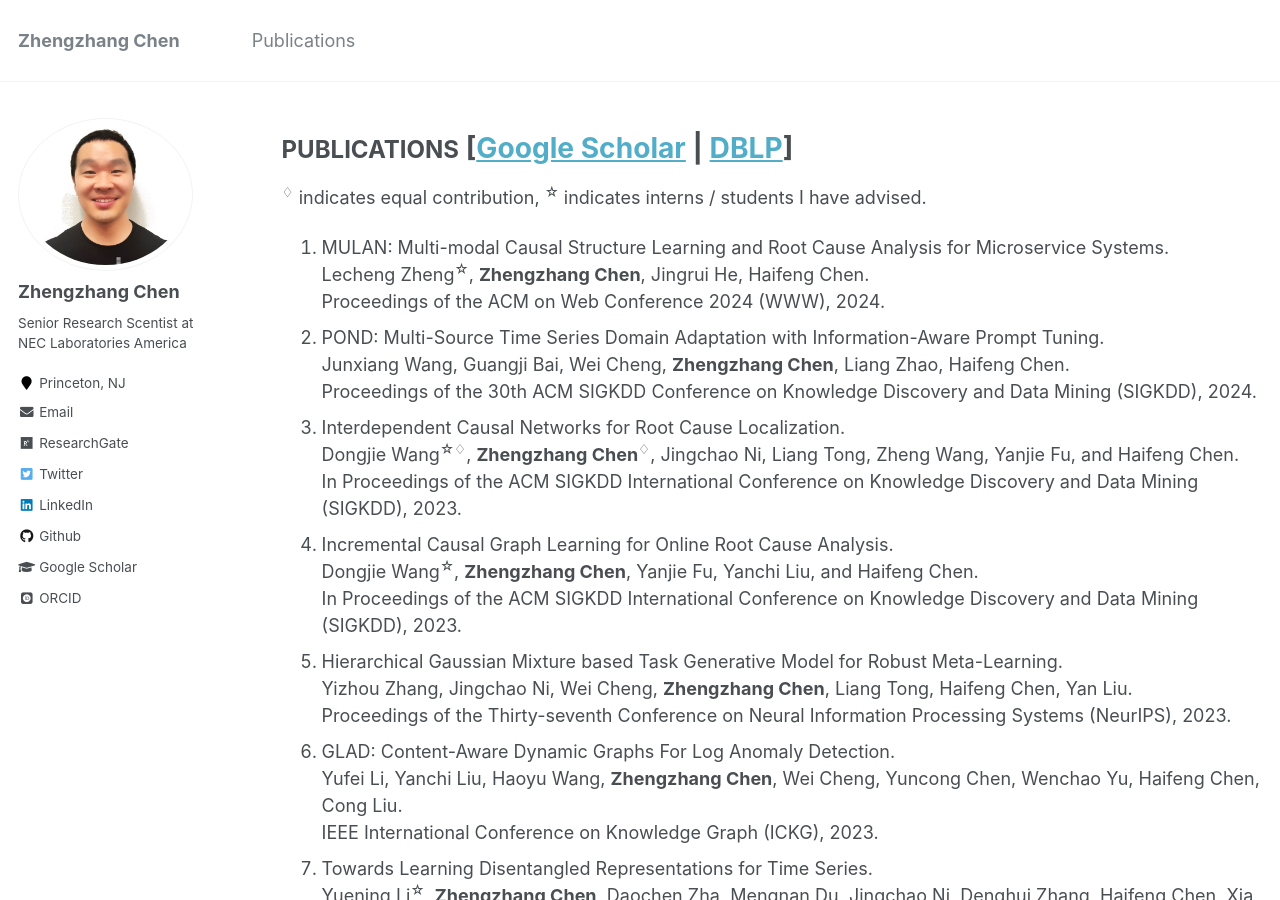
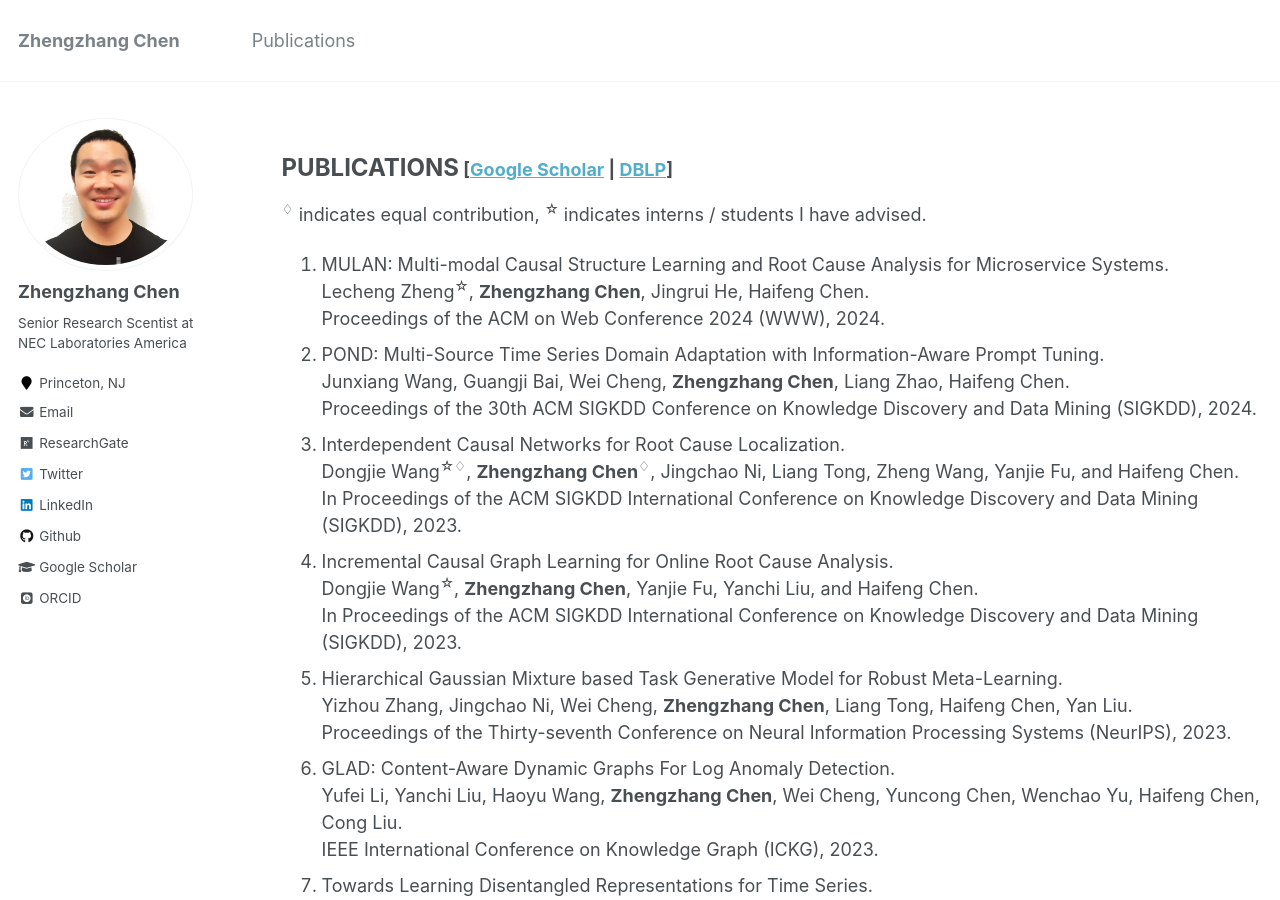
Before and after one commit to zhengzhangchen/zhengzhangchen.github.io, a Jekyll site: the page built from _pages/publications.md, in a window 1280 px wide and 900 px high. Built offline with Jekyll 4.4.1, drawn with Linux system fonts in a browser that asks for light colours; some web fonts are replaced.

Commit message:
Update publications.md

```diff
--- a/_pages/publications.md
+++ b/_pages/publications.md
@@ -3,7 +3,7 @@ layout: archive
 permalink: /publications/
 author_profile: true
 ---
-<h1><font size="5">PUBLICATIONS</font>&nbsp;[<a href="https://scholar.google.com/citations?user=2t7wQ24AAAAJ" target="_blank">Google Scholar</a> | <a href="https://dblp.org/pid/14/3744.html" target="_blank">DBLP</a>]</h1>
+<h3><font size="5">PUBLICATIONS</font>&nbsp;[<a href="https://scholar.google.com/citations?user=2t7wQ24AAAAJ" target="_blank">Google Scholar</a> | <a href="https://dblp.org/pid/14/3744.html" target="_blank">DBLP</a>]</h3>
 <p><sup>&#9826;</sup> indicates equal contribution, <sup>&#9734;</sup> indicates interns / students I have advised.</p>
 
 1. MULAN: Multi-modal Causal Structure Learning and Root Cause Analysis for Microservice Systems. <br> Lecheng Zheng<sup>&#9734;</sup>, <b>Zhengzhang Chen</b>, Jingrui He, Haifeng Chen. <br> Proceedings of the ACM on Web Conference 2024 (WWW), 2024.
```
